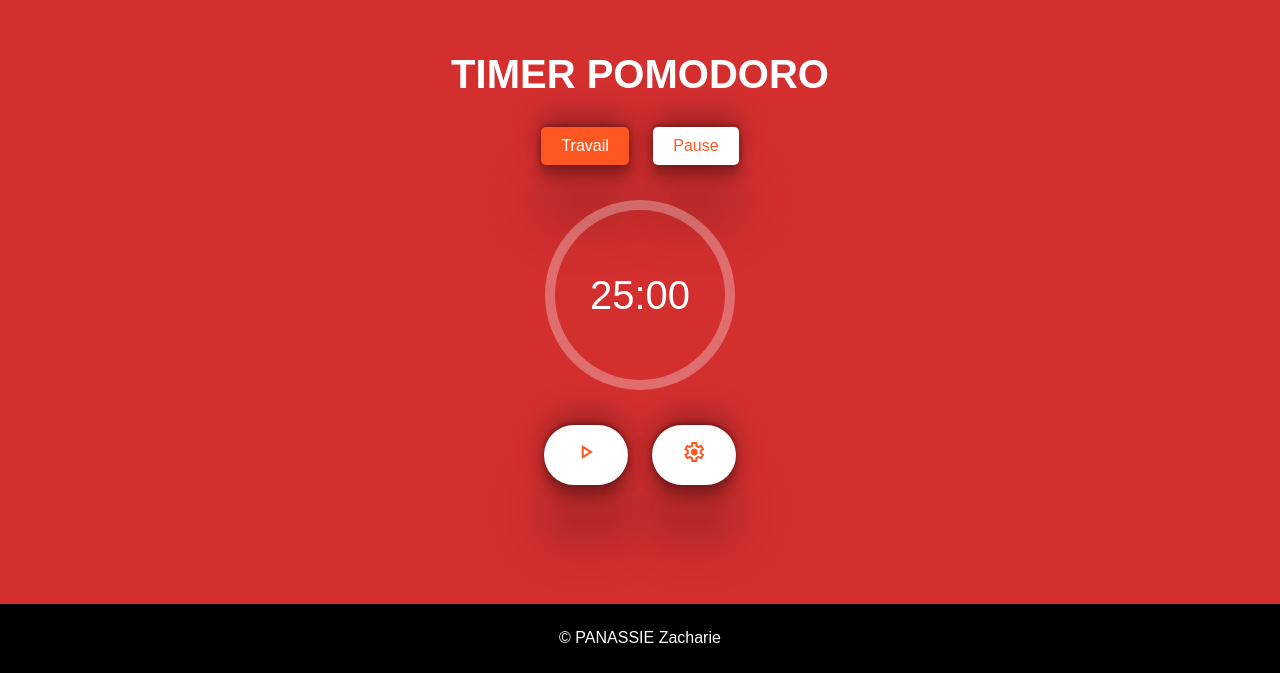
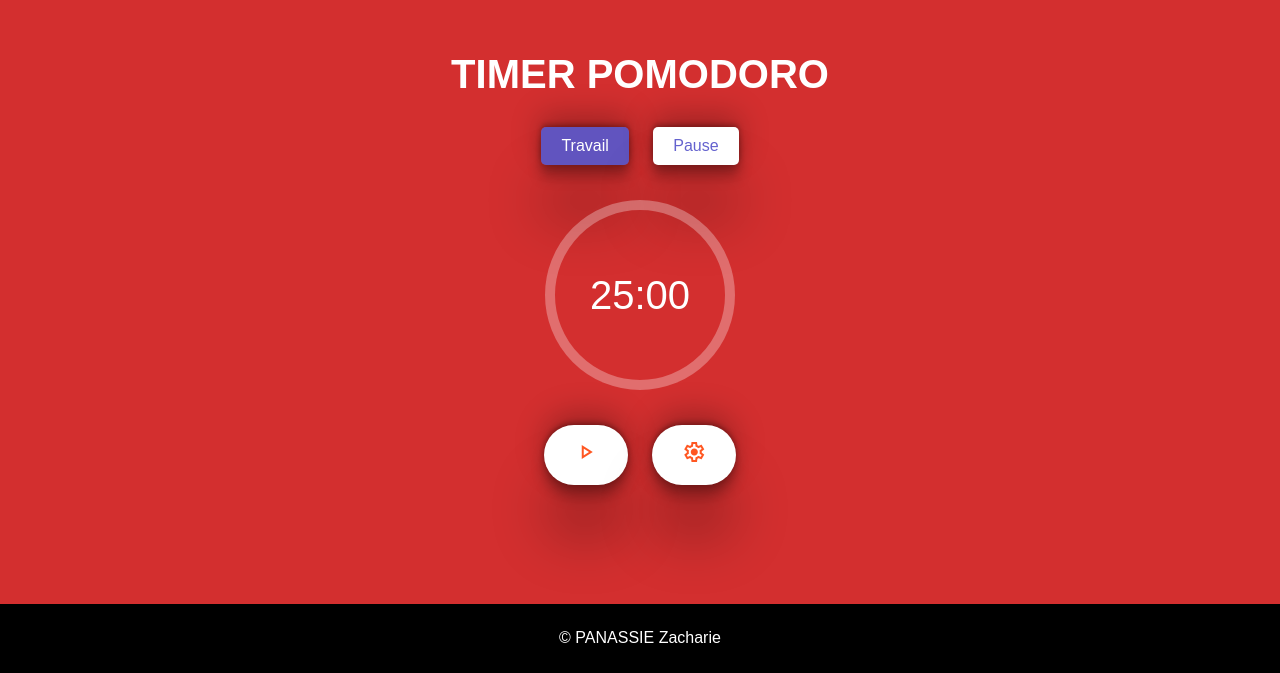
Before and after one commit to zpanassie/Pomodoro, a plain HTML site: page index.html in a window 1280 px wide. Shown: the part 127-800 px from the top of the page. Drawn offline with nearby package versions, Linux system fonts and the light colour scheme.

Commit message:
Lighthouse 100%

```diff
--- a/index.html
+++ b/index.html
@@ -3,6 +3,7 @@
 <head>
     <meta charset="UTF-8">
     <meta name="viewport" content="width=device-width, initial-scale=1.0">
+    <meta name="description" content="Timer Pomodoro to help you organize and motivate you to work efficiently.">
     <title>Timer Pomodoro</title>
     <link rel="stylesheet" href="style.css">
     <link href="https://fonts.googleapis.com/icon?family=Material+Symbols+Outlined" rel="stylesheet">
--- a/style.css
+++ b/style.css
@@ -10,7 +10,6 @@ body {
     justify-content: center;
     align-items: center;
     height: 100vh;
-    background-color: #d32f2f;
 }
 
 body.work-mode {
@@ -93,13 +92,13 @@ button {
 }
 
 button.active {
-    background-color: #ff5722;
+    background-color: #5957caee;
     color: white;
 }
 
 button:not(.active) {
     background-color: white;
-    color: #ff5722;
+    color: #5957caee;
 }
 
 .timer-container {
```
Lines whose indentation alone changed are shown as unchanged.
